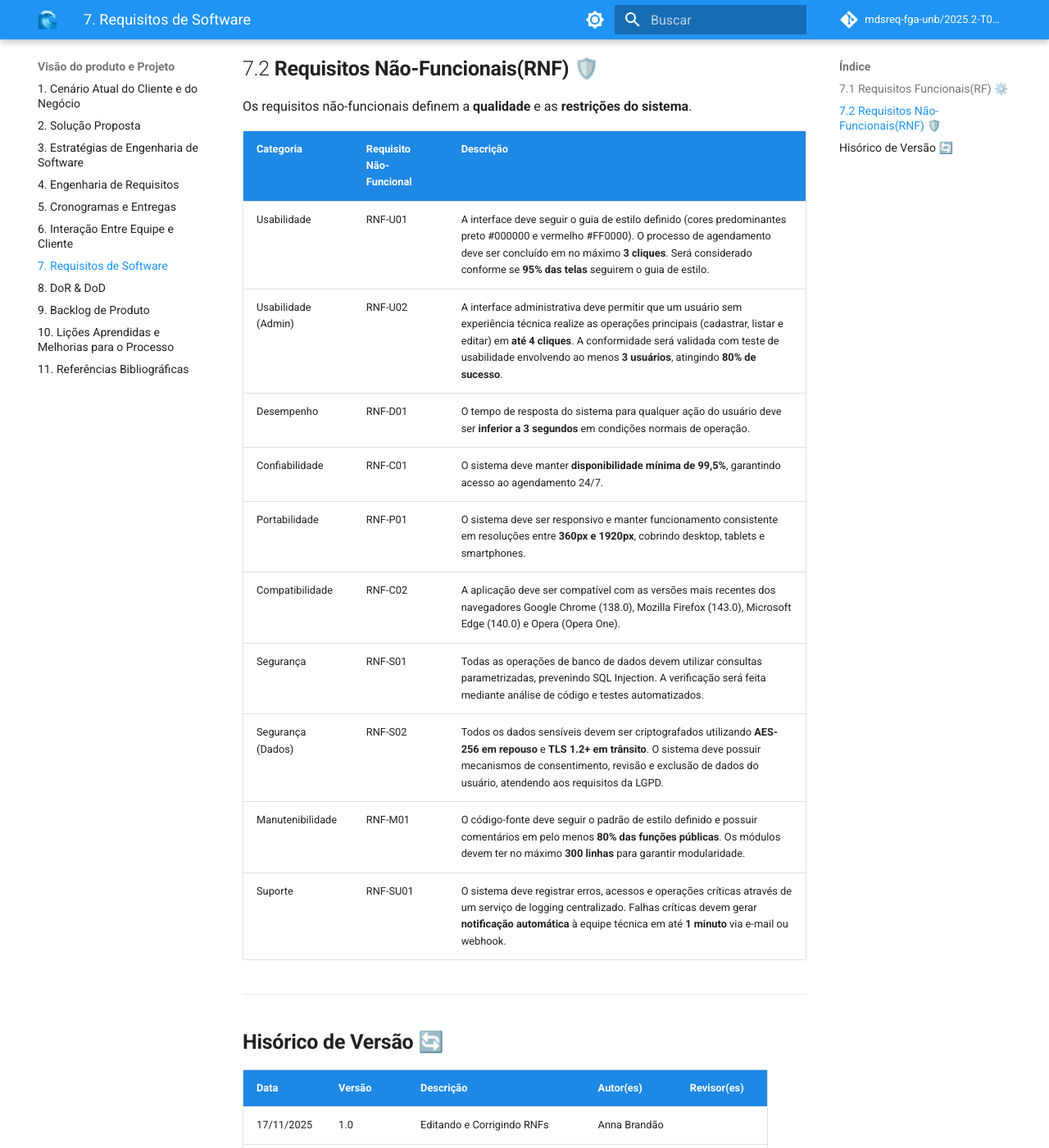
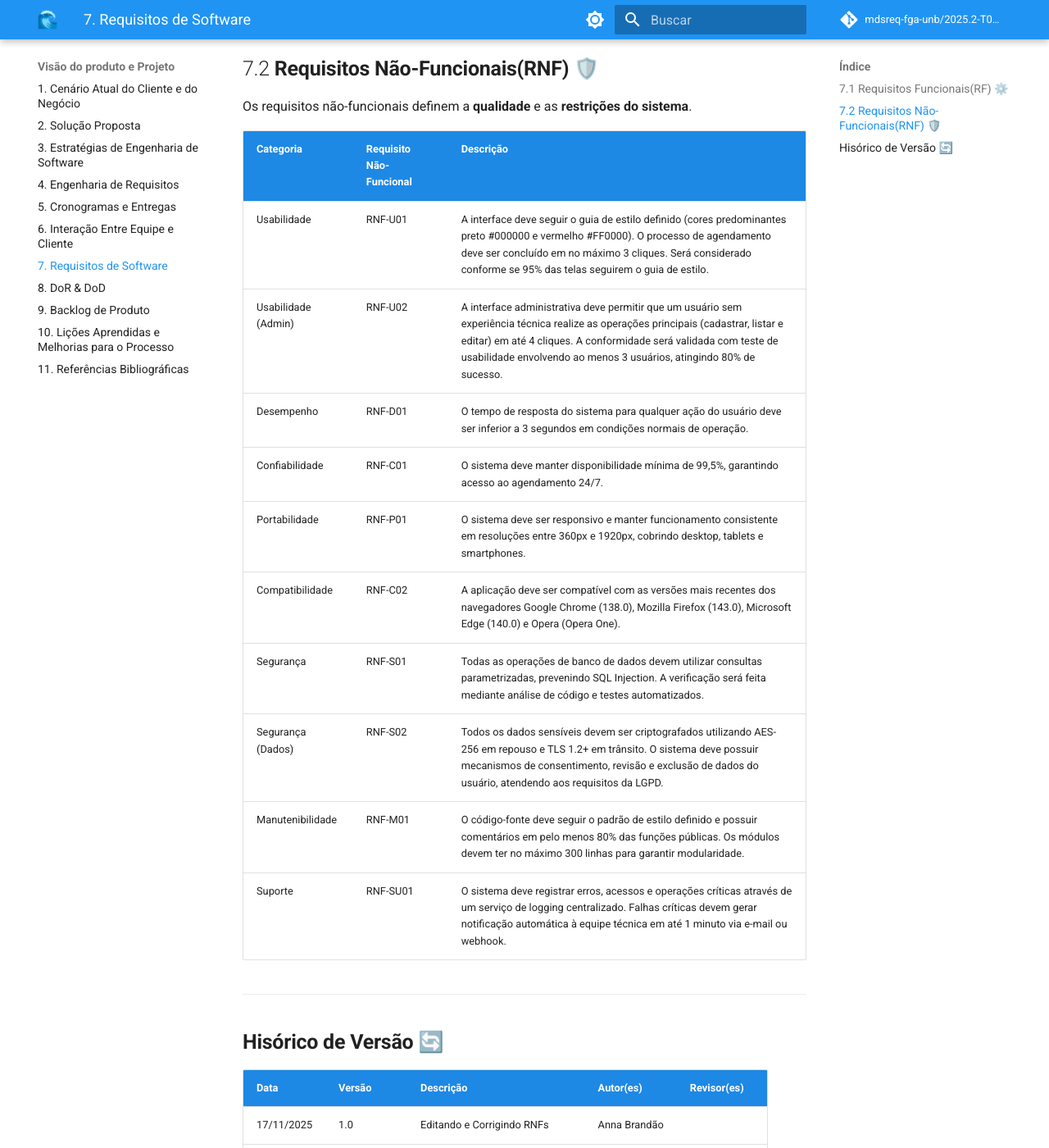
Before and after one commit to mdsreq-fga-unb/2025.2-T01-WaveOn, an MkDocs documentation site: the page built from docs/visao_produto/requisitos_software.md, in a window 1280 px wide and 1400 px high, scrolled down 2597 px. Shown: the whole window at 82% size. Built offline with MkDocs 1.6.1 and Material for MkDocs 9.7.7, drawn with Linux system fonts in a browser that asks for light colours; comment, search, counter and statistics services are not loaded.

Commit message:
fix(docs): Editando formatação da tabela de RNFs

```diff
--- a/docs/visao_produto/requisitos_software.md
+++ b/docs/visao_produto/requisitos_software.md
@@ -52,16 +52,16 @@ Os requisitos não-funcionais definem a **qualidade** e as **restrições do sis
 
 | Categoria          | Requisito Não-Funcional | Descrição                                                                 |
 |--------------------|-------------------------|---------------------------------------------------------------------------|
-| Usabilidade        | RNF-U01                 | A interface deve seguir o guia de estilo definido (cores predominantes preto #000000 e vermelho #FF0000). O processo de agendamento deve ser concluído em no máximo **3 cliques**. Será considerado conforme se **95% das telas** seguirem o guia de estilo. |
-| Usabilidade (Admin)| RNF-U02                 | A interface administrativa deve permitir que um usuário sem experiência técnica realize as operações principais (cadastrar, listar e editar) em **até 4 cliques**. A conformidade será validada com teste de usabilidade envolvendo ao menos **3 usuários**, atingindo **80% de sucesso**. |
-| Desempenho         | RNF-D01                 | O tempo de resposta do sistema para qualquer ação do usuário deve ser **inferior a 3 segundos** em condições normais de operação. |
-| Confiabilidade     | RNF-C01                 | O sistema deve manter **disponibilidade mínima de 99,5%**, garantindo acesso ao agendamento 24/7. |
-| Portabilidade      | RNF-P01                 | O sistema deve ser responsivo e manter funcionamento consistente em resoluções entre **360px e 1920px**, cobrindo desktop, tablets e smartphones. |
+| Usabilidade        | RNF-U01                 | A interface deve seguir o guia de estilo definido (cores predominantes preto #000000 e vermelho #FF0000). O processo de agendamento deve ser concluído em no máximo 3 cliques. Será considerado conforme se 95% das telas seguirem o guia de estilo. |
+| Usabilidade (Admin)| RNF-U02                 | A interface administrativa deve permitir que um usuário sem experiência técnica realize as operações principais (cadastrar, listar e editar) em até 4 cliques. A conformidade será validada com teste de usabilidade envolvendo ao menos 3 usuários, atingindo 80% de sucesso. |
+| Desempenho         | RNF-D01                 | O tempo de resposta do sistema para qualquer ação do usuário deve ser inferior a 3 segundos em condições normais de operação. |
+| Confiabilidade     | RNF-C01                 | O sistema deve manter disponibilidade mínima de 99,5%, garantindo acesso ao agendamento 24/7. |
+| Portabilidade      | RNF-P01                 | O sistema deve ser responsivo e manter funcionamento consistente em resoluções entre 360px e 1920px, cobrindo desktop, tablets e smartphones. |
 | Compatibilidade    | RNF-C02                 | A aplicação deve ser compatível com as versões mais recentes dos navegadores Google Chrome (138.0), Mozilla Firefox (143.0), Microsoft Edge (140.0) e Opera (Opera One). |
 | Segurança          | RNF-S01                 | Todas as operações de banco de dados devem utilizar consultas parametrizadas, prevenindo SQL Injection. A verificação será feita mediante análise de código e testes automatizados. |
-| Segurança (Dados)  | RNF-S02                 | Todos os dados sensíveis devem ser criptografados utilizando **AES-256 em repouso** e **TLS 1.2+ em trânsito**. O sistema deve possuir mecanismos de consentimento, revisão e exclusão de dados do usuário, atendendo aos requisitos da LGPD. |
-| Manutenibilidade   | RNF-M01                 | O código-fonte deve seguir o padrão de estilo definido e possuir comentários em pelo menos **80% das funções públicas**. Os módulos devem ter no máximo **300 linhas** para garantir modularidade. |
-| Suporte            | RNF-SU01                | O sistema deve registrar erros, acessos e operações críticas através de um serviço de logging centralizado. Falhas críticas devem gerar **notificação automática** à equipe técnica em até **1 minuto** via e-mail ou webhook. |
+| Segurança (Dados)  | RNF-S02                 | Todos os dados sensíveis devem ser criptografados utilizando AES-256 em repouso e TLS 1.2+ em trânsito. O sistema deve possuir mecanismos de consentimento, revisão e exclusão de dados do usuário, atendendo aos requisitos da LGPD. |
+| Manutenibilidade   | RNF-M01                 | O código-fonte deve seguir o padrão de estilo definido e possuir comentários em pelo menos 80% das funções públicas. Os módulos devem ter no máximo 300 linhas para garantir modularidade. |
+| Suporte            | RNF-SU01                | O sistema deve registrar erros, acessos e operações críticas através de um serviço de logging centralizado. Falhas críticas devem gerar notificação automática à equipe técnica em até 1 minuto via e-mail ou webhook. |
 
 ---
 
```
